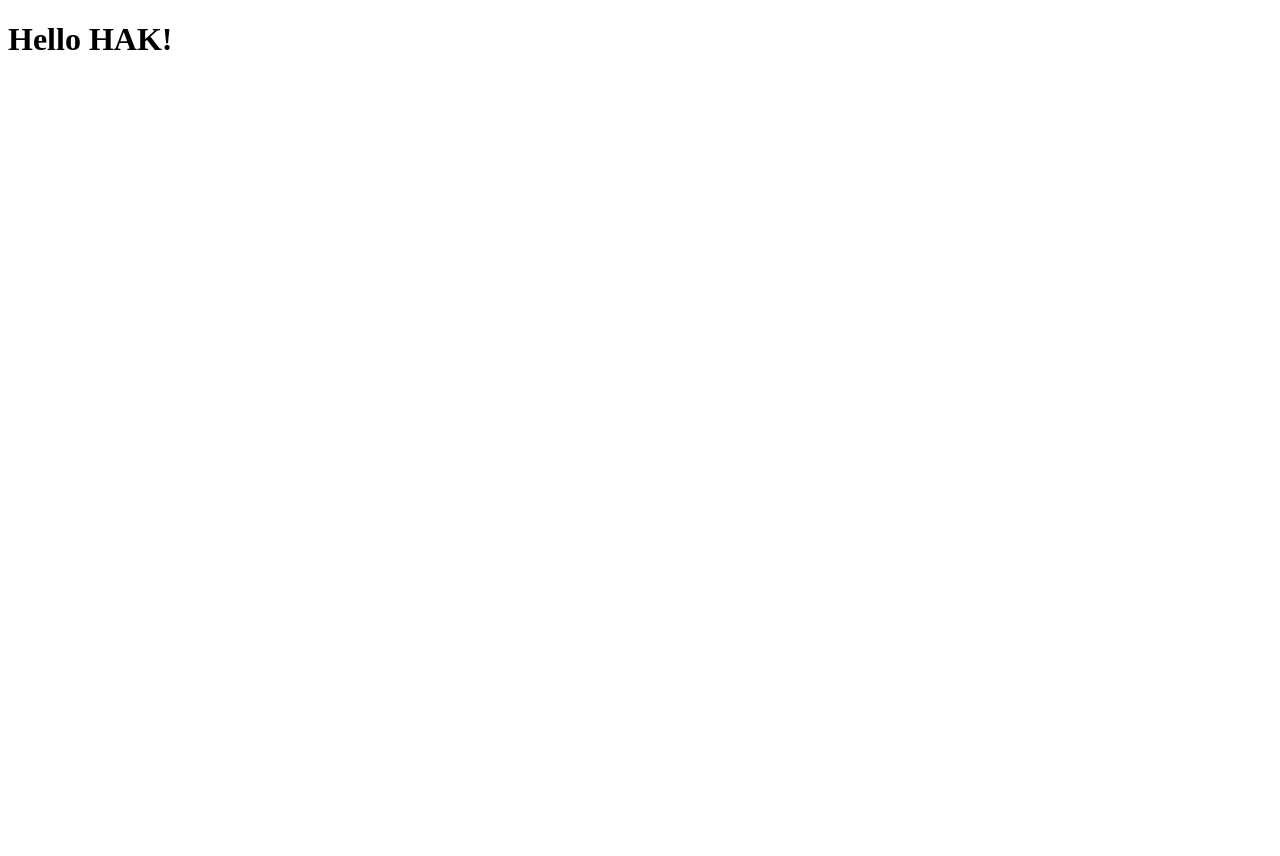
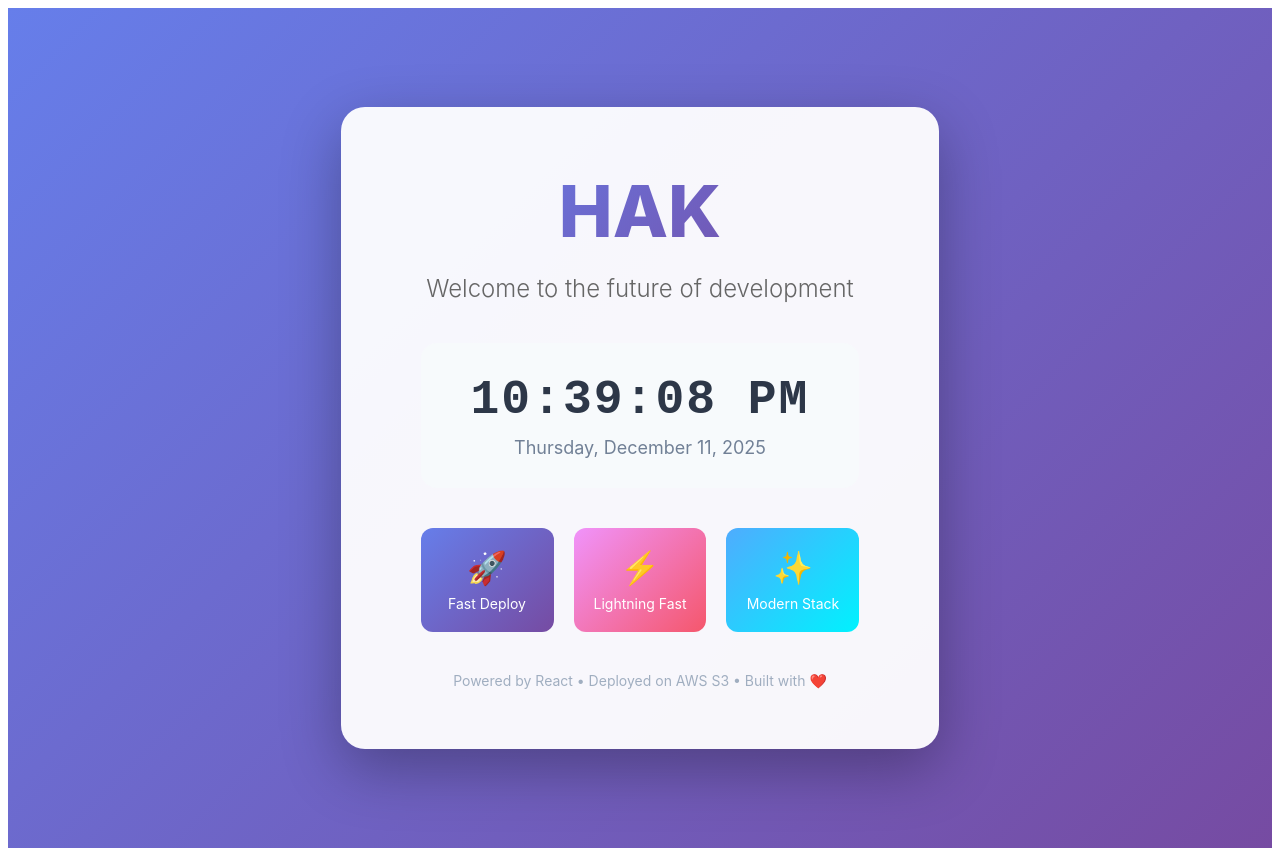
Before and after one commit to askend-lab/hak-public, a React (Vite) app in the folder packages/frontend/: page / in a window 1280 px wide. Before the commit the page ends 800 px from the top, so only its background shows below. Built offline with nearby package versions, Linux system fonts and the light colour scheme.

Commit message:
feat: add modern landing page with live clock and features (#16)
Co-authored-by: Aleksei Bljahhin <aleksei.bljahhiin@gmail.com>

```diff
--- a/packages/frontend/src/App.tsx
+++ b/packages/frontend/src/App.tsx
@@ -1,7 +1,123 @@
+import { useState, useEffect } from 'react'
+
 function App() {
+  const [time, setTime] = useState(new Date())
+
+  useEffect(() => {
+    const timer = setInterval(() => setTime(new Date()), 1000)
+    return () => clearInterval(timer)
+  }, [])
+
   return (
-    <div>
-      <h1>Hello HAK!</h1>
+    <div style={{
+      minHeight: '100vh',
+      background: 'linear-gradient(135deg, #667eea 0%, #764ba2 100%)',
+      display: 'flex',
+      alignItems: 'center',
+      justifyContent: 'center',
+      fontFamily: '-apple-system, BlinkMacSystemFont, "Segoe UI", Roboto, "Helvetica Neue", Arial, sans-serif',
+      padding: '20px'
+    }}>
+      <div style={{
+        background: 'rgba(255, 255, 255, 0.95)',
+        borderRadius: '24px',
+        padding: '60px 80px',
+        boxShadow: '0 20px 60px rgba(0, 0, 0, 0.3)',
+        maxWidth: '800px',
+        textAlign: 'center'
+      }}>
+        <h1 style={{
+          fontSize: '72px',
+          margin: '0 0 20px 0',
+          background: 'linear-gradient(135deg, #667eea 0%, #764ba2 100%)',
+          WebkitBackgroundClip: 'text',
+          WebkitTextFillColor: 'transparent',
+          fontWeight: '800'
+        }}>
+          HAK
+        </h1>
+
+        <p style={{
+          fontSize: '24px',
+          color: '#666',
+          margin: '0 0 40px 0',
+          fontWeight: '300'
+        }}>
+          Welcome to the future of development
+        </p>
+
+        <div style={{
+          background: '#f7fafc',
+          borderRadius: '16px',
+          padding: '30px',
+          marginBottom: '30px'
+        }}>
+          <div style={{
+            fontSize: '48px',
+            fontWeight: '700',
+            color: '#2d3748',
+            fontFamily: 'monospace',
+            letterSpacing: '2px'
+          }}>
+            {time.toLocaleTimeString()}
+          </div>
+          <div style={{
+            fontSize: '18px',
+            color: '#718096',
+            marginTop: '10px'
+          }}>
+            {time.toLocaleDateString('en-US', {
+              weekday: 'long',
+              year: 'numeric',
+              month: 'long',
+              day: 'numeric'
+            })}
+          </div>
+        </div>
+
+        <div style={{
+          display: 'grid',
+          gridTemplateColumns: 'repeat(3, 1fr)',
+          gap: '20px',
+          marginTop: '40px'
+        }}>
+          <div style={{
+            background: 'linear-gradient(135deg, #667eea 0%, #764ba2 100%)',
+            color: 'white',
+            padding: '20px',
+            borderRadius: '12px'
+          }}>
+            <div style={{ fontSize: '32px', fontWeight: 'bold' }}>🚀</div>
+            <div style={{ fontSize: '14px', marginTop: '8px' }}>Fast Deploy</div>
+          </div>
+          <div style={{
+            background: 'linear-gradient(135deg, #f093fb 0%, #f5576c 100%)',
+            color: 'white',
+            padding: '20px',
+            borderRadius: '12px'
+          }}>
+            <div style={{ fontSize: '32px', fontWeight: 'bold' }}>⚡</div>
+            <div style={{ fontSize: '14px', marginTop: '8px' }}>Lightning Fast</div>
+          </div>
+          <div style={{
+            background: 'linear-gradient(135deg, #4facfe 0%, #00f2fe 100%)',
+            color: 'white',
+            padding: '20px',
+            borderRadius: '12px'
+          }}>
+            <div style={{ fontSize: '32px', fontWeight: 'bold' }}>✨</div>
+            <div style={{ fontSize: '14px', marginTop: '8px' }}>Modern Stack</div>
+          </div>
+        </div>
+
+        <div style={{
+          marginTop: '40px',
+          fontSize: '14px',
+          color: '#a0aec0'
+        }}>
+          Powered by React • Deployed on AWS S3 • Built with ❤️
+        </div>
+      </div>
     </div>
   )
 }
```
